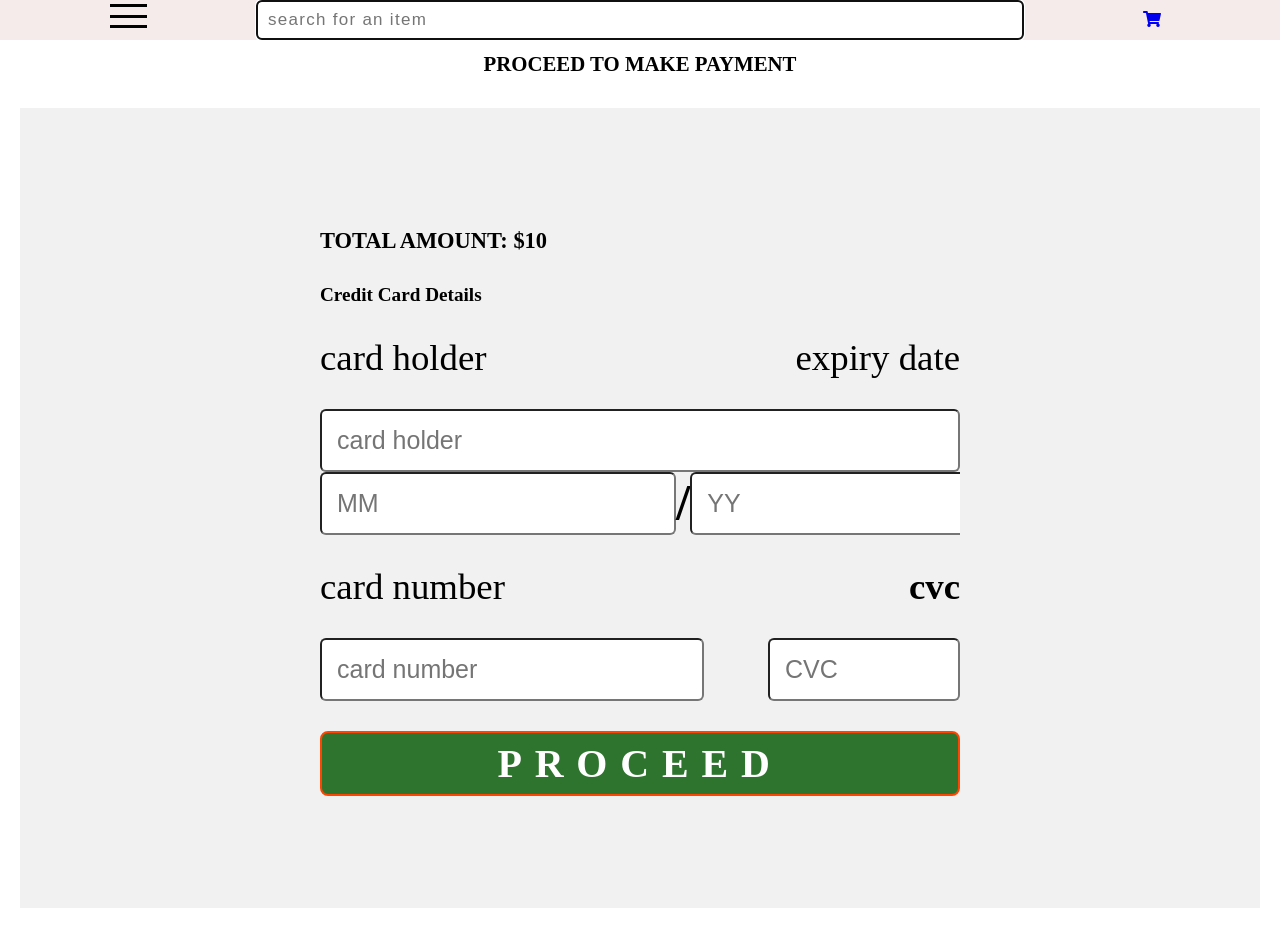
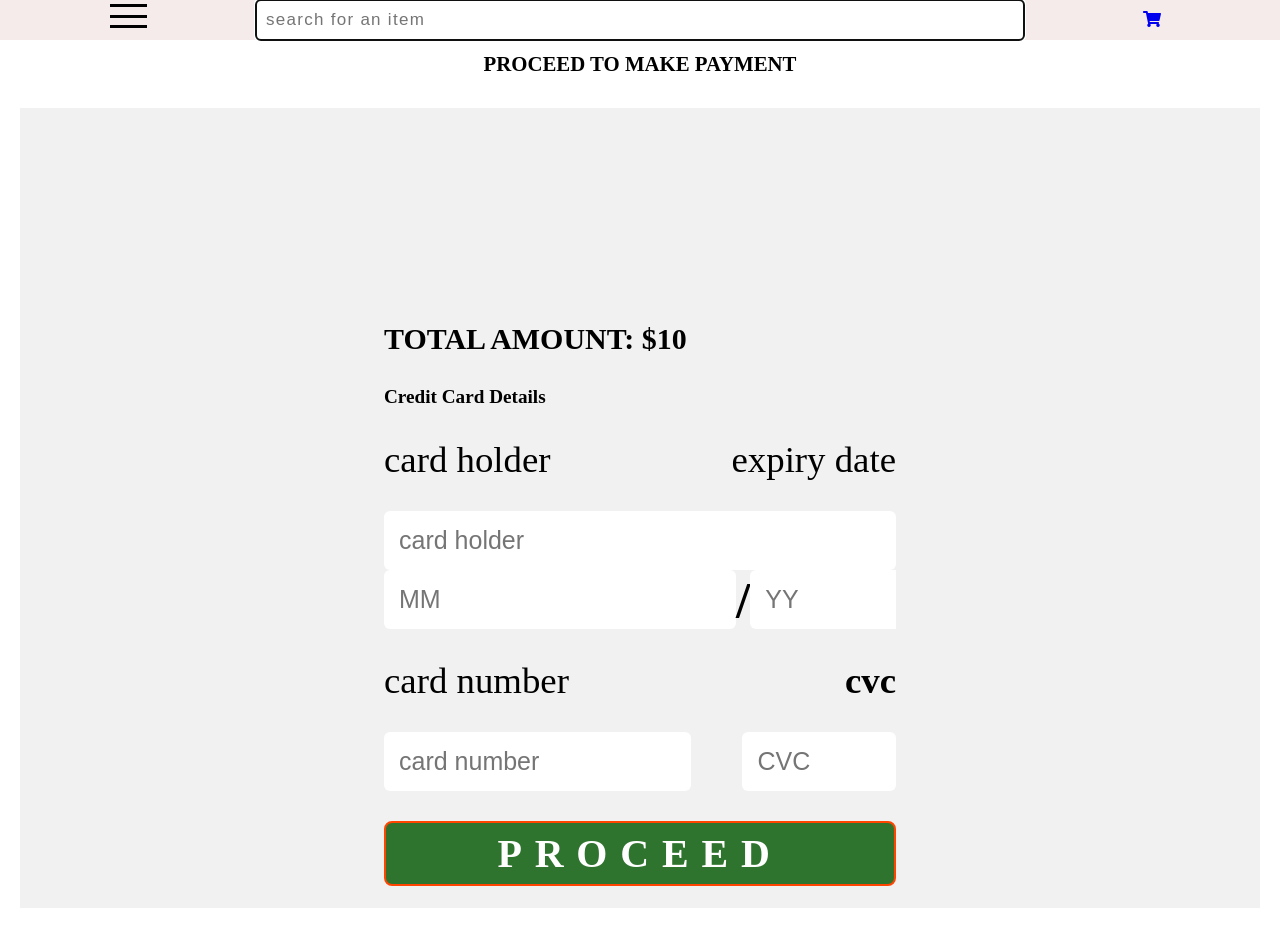
Before and after one commit to fredie7/ecomerce, a React (Create React App) app: page /checkout in a window 1280 px wide. Shown: the top 946 px of the page. Built offline with nearby package versions, Linux system fonts and the light colour scheme.

Commit message:
cart checkout

```diff
--- a/src/shopComponents/CheckOut/CheckOut.js
+++ b/src/shopComponents/CheckOut/CheckOut.js
@@ -8,9 +8,9 @@ const CheckOut = () => {
                 <div className={classes.FormContainer}>
                     <div className={classes.Wrapper}>
                     <div className={classes.Total}>
-                        <h3 className={classes.TotalPrice}>TOTAL AMOUNT: <span>$</span>10</h3>
                     </div>
                     <div className={classes.Formwrapper}>
+                        <h3 className={classes.TotalPrice}>TOTAL AMOUNT: <span>$</span>10</h3>
                         <h3 className={classes.Detail}>credit card details</h3>
                         <div className={classes.Card}>
                             <div className={classes.Cardholder}>
--- a/src/shopComponents/CheckOut/CheckOut.module.css
+++ b/src/shopComponents/CheckOut/CheckOut.module.css
@@ -4,7 +4,6 @@
     width: 100vw;
     /* background-color: violet; */
     background-color: #f1f1f1;
-    padding: 4rem;
     font-size: 1.6rem;
     display: flex;
     justify-content: center;
@@ -12,6 +11,11 @@
     /* height: 100vh; */
     margin-top: 2rem;
 }
+.Formwrapper {
+    padding: 4rem;
+    /* height: 70vh; */
+}
+
 .Formwrapper h3 {
     margin-top: 30px;
     text-transform: capitalize;
@@ -69,6 +73,9 @@
     font-size: 12px;
     border-radius: 6px;
 }
+input {
+    border: none;
+}
 .Cardhold {
     display: flex;
     justify-content: space-between;
@@ -102,9 +109,7 @@
     font-weight: bold;
 }
 
-.Formwrapper {
-    /* height: 70vh; */
-}
+
 .Proceed {
     background-color: rgb(46, 116, 46);
     color: white;
```
Also changed, not shown: 1 other file (tests, documents, lock files or other folders).
